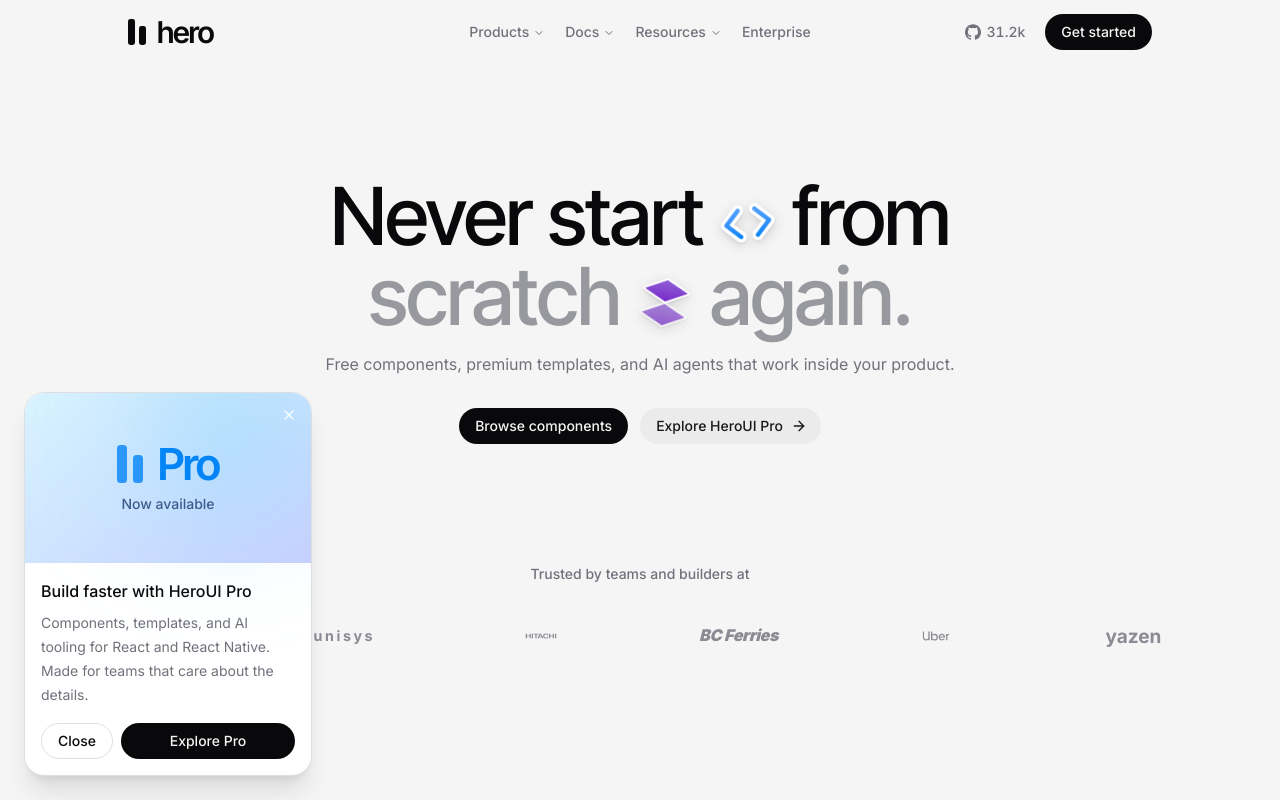
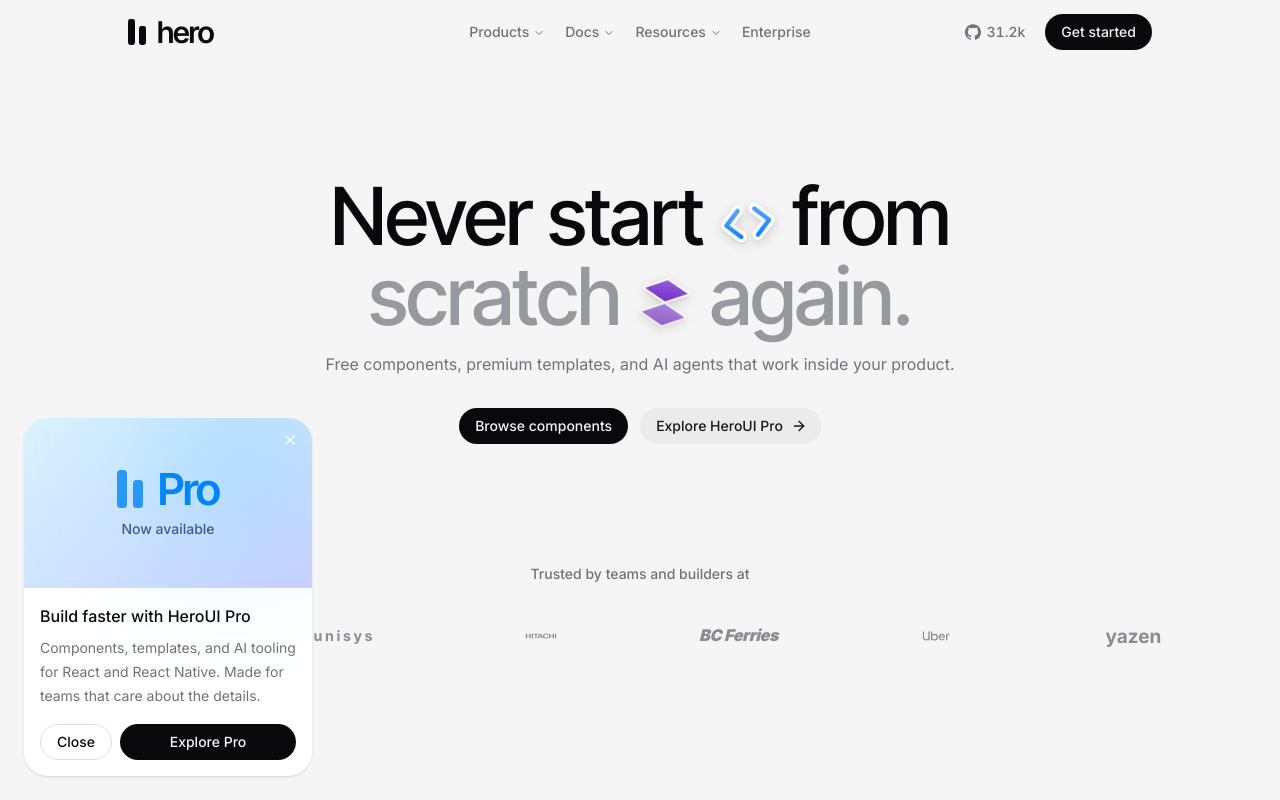
Before and after one commit to sagarkemble/herocn, a Next.js app: page / in a window 1280 px wide. Shown: the top 800 px of the page. Built offline with nearby package versions, Linux system fonts and the light colour scheme.

Commit message:
Pass 4.1: promo card back to skill card style

```diff
--- a/components/landing/hero.tsx
+++ b/components/landing/hero.tsx
@@ -162,7 +162,7 @@ export function ProPromo() {
   const [open, setOpen] = React.useState(true)
   if (!open) return null
   return (
-    <Card className="fixed start-6 bottom-6 z-50 w-[288px] gap-0 overflow-hidden rounded-[20px] border border-border p-0 shadow-xl">
+    <Card className="fixed start-6 bottom-6 z-50 w-[288px] gap-0 overflow-hidden p-0">
       <div className="relative flex h-[170px] flex-col items-center justify-center gap-2 bg-linear-to-br from-[#d9f3ff] via-[#cfe4ff] to-[#c9d0ff]">
         <div aria-hidden className="absolute -top-10 right-0 size-40 rounded-full bg-[#7dd3fc]/50 blur-3xl" />
         <button
```
